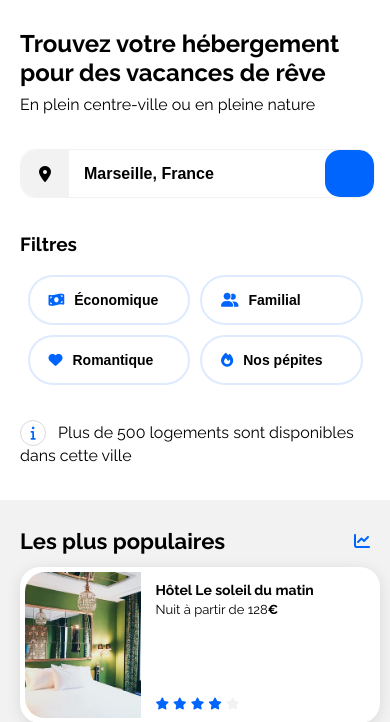
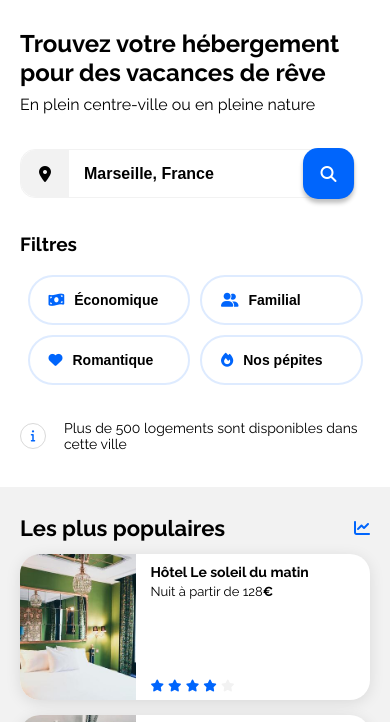
Before and after one commit to Chris-rav25/Projet-Booki-ChrisRav25, a plain HTML site: page index.html in a window 390 px wide. Shown: the part 117-839 px from the top of the page. Drawn offline with Linux system fonts and the light colour scheme.

Commit message:
FINAL VERSION 2.0

```diff
--- a/css/style.css
+++ b/css/style.css
@@ -1,5 +1,3 @@
-/****** General ***********/
-
 :root {
     --main-color: #0065FC;
     --main-bg-color: #F2F2F2;
@@ -200,7 +198,7 @@ nav {
 .filter-bar {
     display: flex;
     align-items: center;
-    width: 60%;
+    width: 70%;
     height: 50px;
 }
 
@@ -223,6 +221,7 @@ nav {
     font-size: 16px;
     font-weight: 400;
     cursor: pointer;
+    font-weight: bold;
 }
 
 .filter li button:hover {
@@ -705,36 +704,39 @@ nav {
     margin-bottom: 35px;
 }
 
-.intro-text {
+
+.menu-info > p {
     display: flex;
-    flex-direction: column;
-    gap: 8px;
+    align-items: center;
+    gap: 10px;
+    font-size: 14px;
 }
 
-.intro-text h1 {
-    font-family: 'Raleway', sans-serif;
-    font-weight: 700;
-    font-size: 22px;
-    line-height: 100%;
-    letter-spacing: 0;
-    margin: 0;
-}
 
-.intro-text p {
-    margin: 0;
+.icon-info {
+    color: #0065FC;
+    font-size: 12px;
+    border: 1px solid #D9D9D9;
+    border-radius: 50%;
+    width: 24px;
+    height: 24px;
+    display: flex;
+    align-items: center;
+    justify-content: center;
+    flex-shrink: 0;
 }
 
 .search-bar {
     display: flex;
     align-items: center;
-    min-width: 355px;
+    max-width: 335px;
     border-radius: 15px;
-    overflow: hidden;
     width: 100%;
     height: 49px;
     background-color: white;
     border: 1px solid #F2F2F2;
     box-sizing: border-box;
+    overflow: visible;
 }
 
 .search-icon {
@@ -747,16 +749,17 @@ nav {
     box-sizing: border-box;
 }
 
-.search-bar button i {
+.search-icon i {
     font-size: 16px;
-        color: white;
+    color: black;
 }
 
 .search-bar input[type="text"] {
     border: none;
-    padding: 0 15px;
+    padding: 0;
+    padding-left: 15px;
+    padding-right: 0;
     font-size: 16px;
-    height: 100%;
     width: auto;
     flex-grow: 1;
     font-weight: bold;
@@ -767,16 +770,22 @@ nav {
     background-color: var(--main-color);
     color: white;
     border: none;
-    height: 100%;
-    width: 49px;
+    height: 51px;
+    width: 51px;
     font-size: 0;
     cursor: pointer;
     border-radius: 15px 15px 15px 15px;
     display: flex;
     justify-content: center;
     align-items: center;
-    overflow: hidden;
     box-sizing: border-box;
+    box-shadow: 0px 4px 4px 0px #00000040;
+
+}
+
+.search-bar button i {
+    font-size: 16px;
+    color: white;
 }
 
 .search-bar input:focus {
@@ -874,7 +883,6 @@ nav {
     border-radius: 20px;
     padding: 0;
     background-color: white;
-    padding: 5px;
 }
 
 .populaires-cards a {
@@ -972,6 +980,10 @@ nav {
     margin-top: 0px;
 }
 
+.show-more {
+    margin-bottom: 0;
+}
+
 
 /********* Activites **********/
 
@@ -1042,5 +1054,4 @@ nav {
     margin-top: 0;
 }
 
-
 }
--- a/index.html
+++ b/index.html
@@ -1,6 +1,5 @@
 <!DOCTYPE html>
 <html lang="fr">
-
 <head>
     <meta charset="UTF-8">
     <meta name="viewport" content="width=device-width, initial-scale=1.0">
@@ -13,12 +12,12 @@
         crossorigin="anonymous" referrerpolicy="no-referrer">
     <link rel="stylesheet" href="./css/style.css">
 </head>
-
 <body>
     <div class="main-container">
         <header>
             <img src="./images/logo/Booki.png" alt="Logo du site Booki">
-            <nav><ul class="lien-nav">
+            <nav>
+                <ul class="lien-nav">
                     <li><a href="#hebergements">Hébergements</a></li>
                     <li><a href="#activites">Activités</a></li>
                 </ul>
@@ -26,7 +25,7 @@
         </header>
         <main>
             <section class="menu-info">
-                <div>
+                <div class="intro-text">
                     <h1>Trouvez votre hébergement pour des vacances de rêve</h1>
                     <p>En plein centre-ville ou en pleine nature</p>
                 </div>
@@ -35,7 +34,9 @@
                         <i class="fa-solid fa-location-dot"></i>
                     </div>
                     <input type="text" name="ville" placeholder="Marseille, France">
-                    <button type="submit">Rechercher</button>
+                    <button type="submit" class="search-button-submit">
+                        <span class="button-text-desktop">Rechercher</span><i class="fa-solid fa-magnifying-glass search-icon-mobile"></i>
+                    </button>
                 </form>
                 <div class="filter-bar">
                     <span>Filtres</span>
@@ -314,5 +315,4 @@
         </footer>
     </div>
 </body>
-
 </html>
```
Lines whose indentation alone changed are shown as unchanged.
